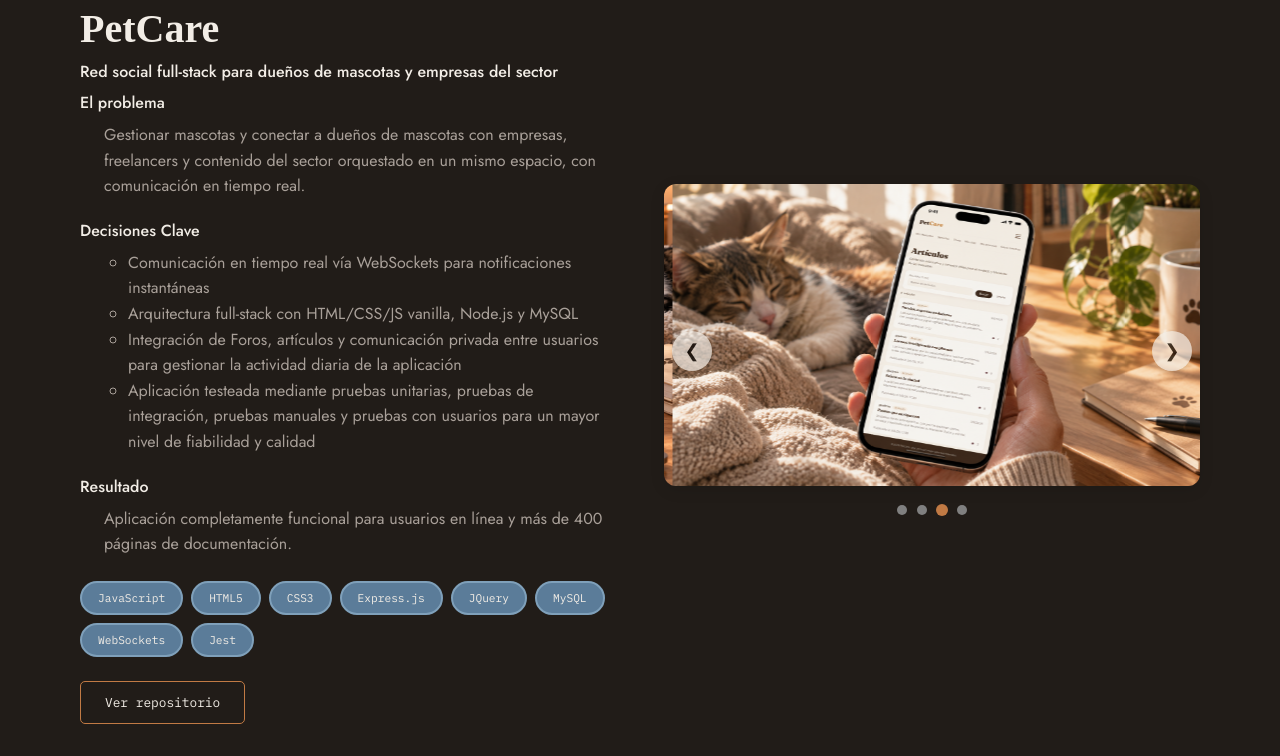
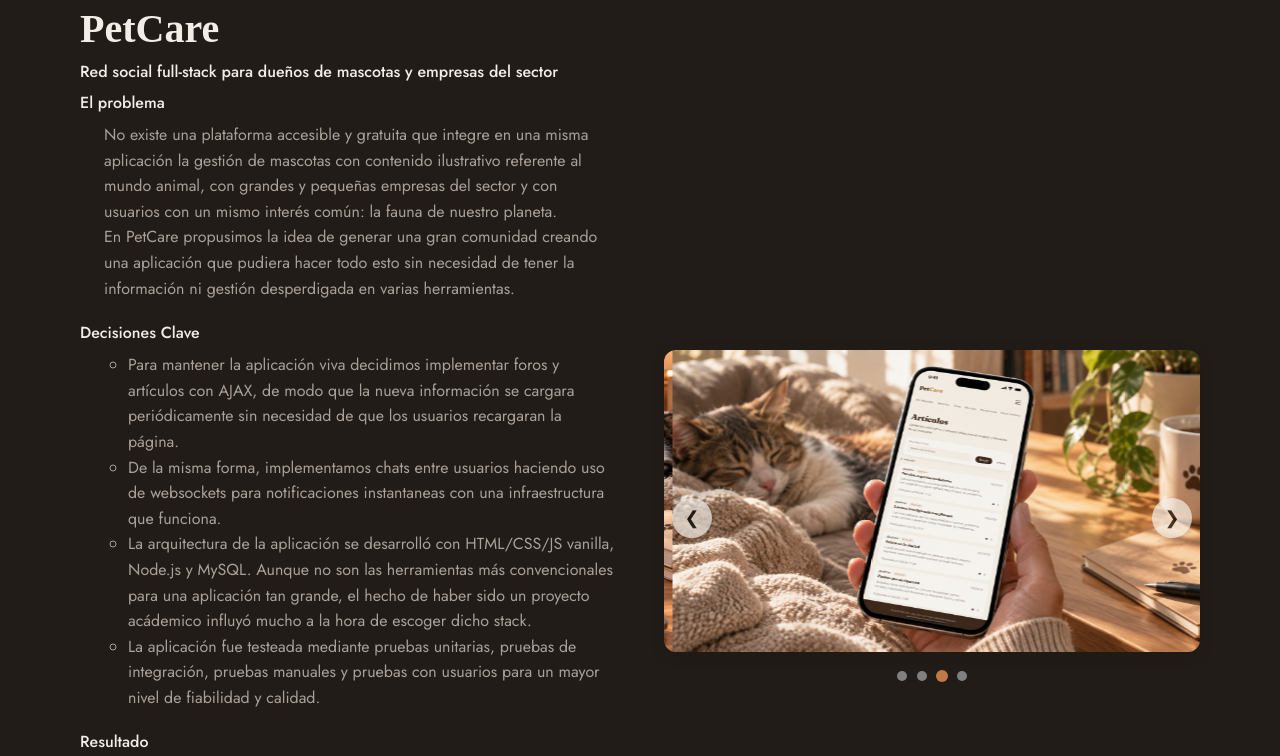
Before and after one commit to NCS22/portfolio, a React app: page / in a window 1280 px wide. Shown: the part 960-1716 px from the top of the page. Built offline with nearby package versions, Linux system fonts and the light colour scheme; the HTML template or start-up script is replaced by a standard one; a web font is replaced by a local one.

Commit message:
improved petcare data and explanations of the app

```diff
--- a/src/data/projects.json
+++ b/src/data/projects.json
@@ -4,14 +4,14 @@
     "featured": true,
     "title": "PetCare",
     "tagline": "Red social full-stack para dueños de mascotas y empresas del sector",
-    "problem": "Gestionar mascotas y conectar a dueños de mascotas con empresas, freelancers y contenido del sector orquestado en un mismo espacio, con comunicación en tiempo real.",
+    "problem": "No existe una plataforma accesible y gratuita que integre en una misma aplicación la gestión de mascotas con contenido ilustrativo referente al mundo animal, con grandes y pequeñas empresas del sector y con usuarios con un mismo interés común: la fauna de nuestro planeta.\nEn PetCare propusimos la idea de generar una gran comunidad creando una aplicación que pudiera hacer todo esto sin necesidad de tener la información ni gestión desperdigada en varias herramientas.",
     "decisions": [
-      "Comunicación en tiempo real vía WebSockets para notificaciones instantáneas",
-      "Arquitectura full-stack con HTML/CSS/JS vanilla, Node.js y MySQL",
-      "Integración de Foros, artículos y comunicación privada entre usuarios para gestionar la actividad diaria de la aplicación",
-      "Aplicación testeada mediante pruebas unitarias, pruebas de integración, pruebas manuales y pruebas con usuarios para un mayor nivel de fiabilidad y calidad"
+      "Para mantener la aplicación viva decidimos implementar foros y artículos con AJAX, de modo que la nueva información se cargara periódicamente sin necesidad de que los usuarios recargaran la página.",
+      "De la misma forma, implementamos chats entre usuarios haciendo uso de websockets para notificaciones instantaneas con una infraestructura que funciona.",
+      "La arquitectura de la aplicación se desarrolló con HTML/CSS/JS vanilla, Node.js y MySQL. Aunque no son las herramientas más convencionales para una aplicación tan grande, el hecho de haber sido un proyecto acádemico influyó mucho a la hora de escoger dicho stack.",
+      "La aplicación fue testeada mediante pruebas unitarias, pruebas de integración, pruebas manuales y pruebas con usuarios para un mayor nivel de fiabilidad y calidad."
     ],
-    "result": "Aplicación completamente funcional para usuarios en línea y más de 400 páginas de documentación.",
+    "result": "Aplicación completamente funcional para usuarios con una amplia variedad de funcionalidades en línea, desde autenticación de usuarios, gestión de mascotas, contenido accesible con foros y artículos, gestión de anuncios, chats y funcionalidades de administración para gestión de usaurios, foros, artículos y reportes.",
     "stack": ["JavaScript", "HTML5", "CSS3", "Express.js", "JQuery", "MySQL", "WebSockets", "Jest"],
     "links": { "repo": "https://github.com/TFG-2025-26/PetCARE"}
   },
--- a/src/styles/Projects.css
+++ b/src/styles/Projects.css
@@ -71,6 +71,7 @@
         color: var(--color-text-secondary);
         font-family: var(--font-body);
         line-height: 1.6;
+        white-space: pre-line;
     }
 }
 
```
